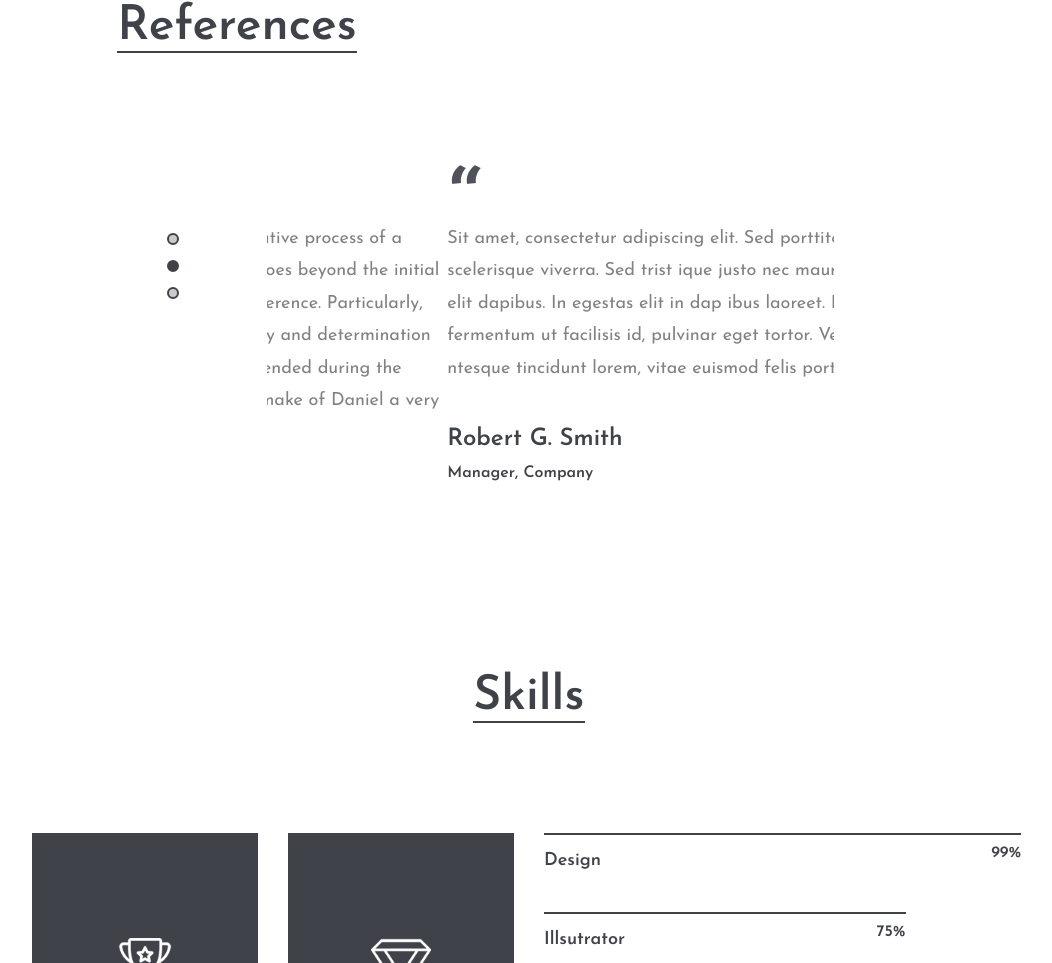
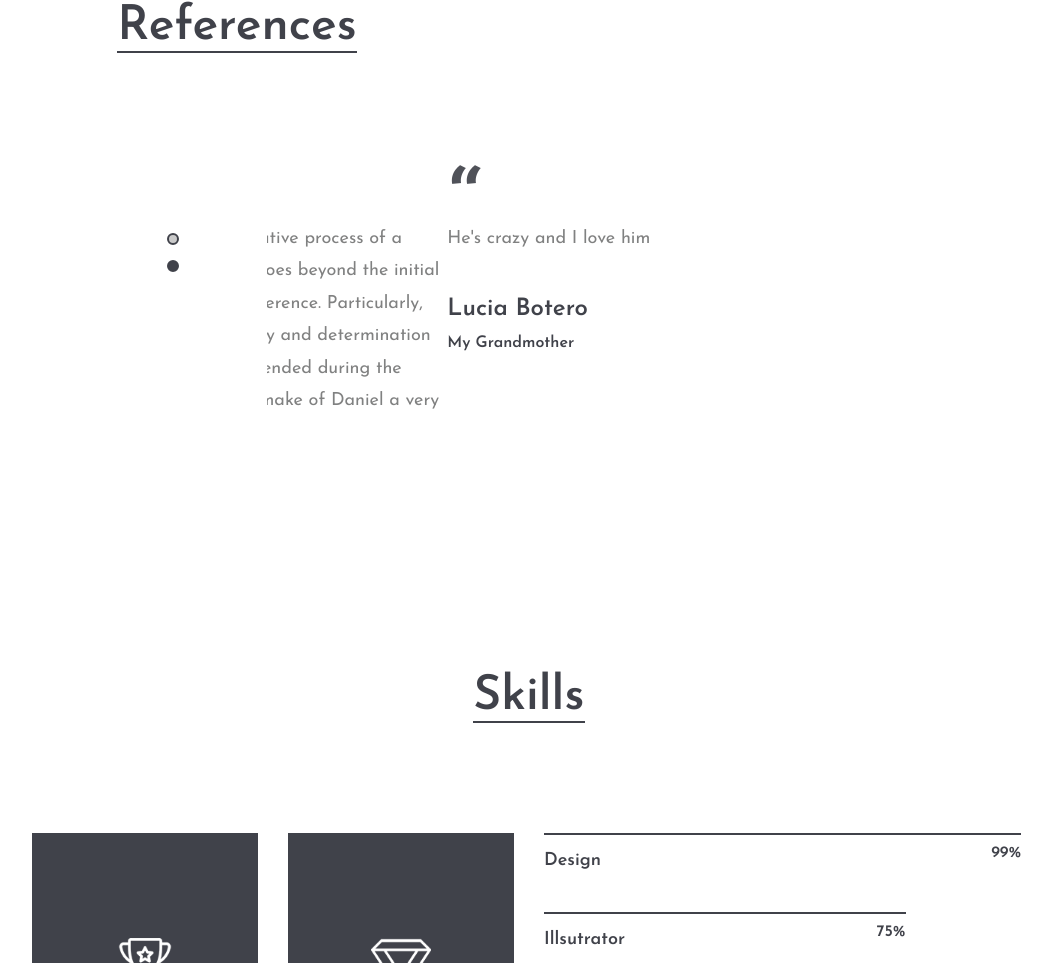
Before and after one commit to danieljaramillor/danieljaramillor.github.io, a plain HTML site: page index.html in a window 1280 px wide. Shown: the part 3836-4799 px from the top of the page, without its empty margins (111-1163 px from the left). Drawn offline with Linux system fonts and the light colour scheme.

Commit message:
Update index.html

```diff
--- a/index.html
+++ b/index.html
@@ -231,15 +231,9 @@ any institution. </p>
 						</div>
 						<div class="single-review">
 							<div class="qut">“</div>
-							<p>Sit amet, consectetur adipiscing elit. Sed porttitor orci ut sapien scelerisque viverra. Sed trist ique justo nec mauris efficitur, ut lacinia elit dapibus. In egestas elit in dap ibus laoreet. Duis magna libero, fermentum ut facilisis id, pulvinar eget tortor. Vestibulum pelle ntesque tincidunt lorem, vitae euismod felis porttitor sed. </p>
-							<h3>Robert G. Smith</h3>
-							<h4>Manager, Company</h4>
-						</div>
-						<div class="single-review">
-							<div class="qut">“</div>
-							<p>Sit amet, consectetur adipiscing elit. Sed porttitor orci ut sapien scelerisque viverra. Sed trist ique justo nec mauris efficitur, ut lacinia elit dapibus. In egestas elit in dap ibus laoreet. Duis magna libero, fermentum ut facilisis id, pulvinar eget tortor. Vestibulum pelle ntesque tincidunt lorem, vitae euismod felis porttitor sed. </p>
-							<h3>Robert G. Smith</h3>
-							<h4>Manager, Company</h4>
+							<p>He's crazy and I love him</p>
+							<h3>Lucia Botero</h3>
+							<h4>My Grandmother</h4>
 						</div>
 					</div>
 				</div>
```
